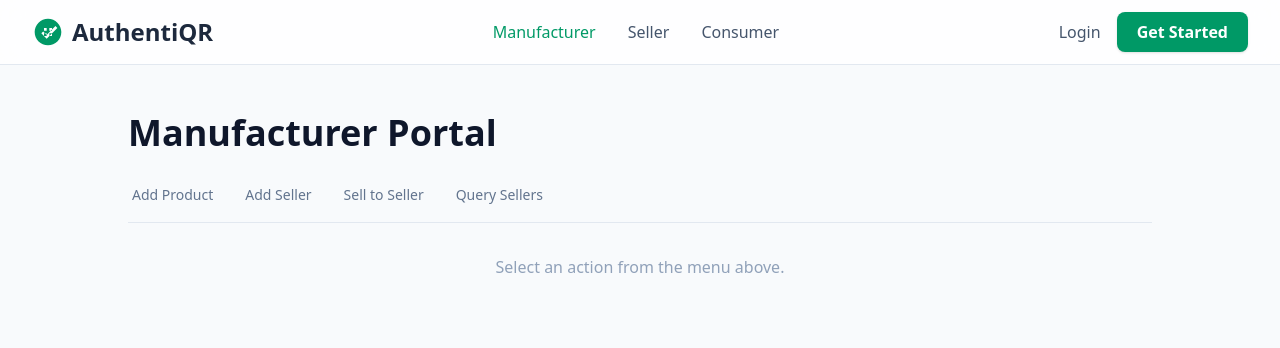
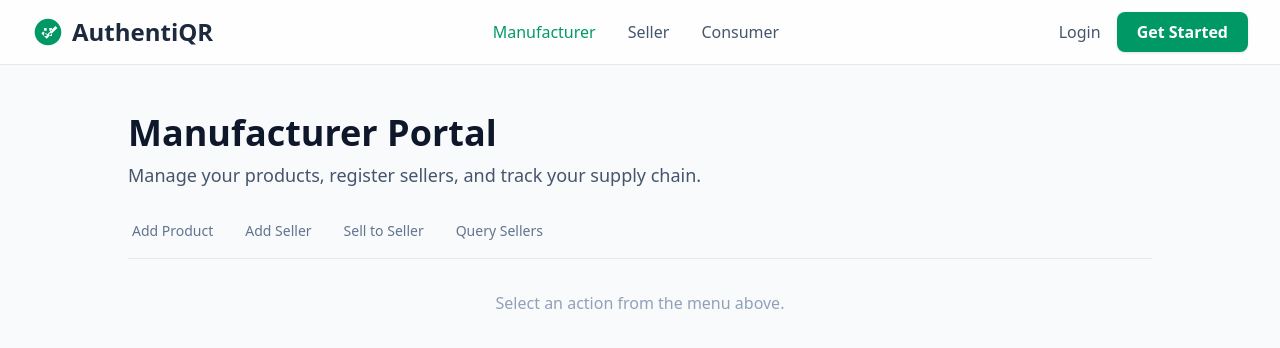
Before and after one commit to avanishshaw/Product-Identification, a React (Vite) app in the folder frontend/: page /manufacturer in a window 1280 px wide. Shown: the top 348 px of the page. Built offline with nearby package versions, Linux system fonts and the light colour scheme.

Commit message:
Manufacturer layout update

```diff
--- a/frontend/src/layouts/ManufacturerLayout.jsx
+++ b/frontend/src/layouts/ManufacturerLayout.jsx
@@ -8,7 +8,11 @@ const ManufacturerLayout = () => {
         { to: 'sell-product', label: 'Sell to Seller' },
         { to: 'query-seller', label: 'Query Sellers' },
     ];
-    return <RoleLayout title="Manufacturer Portal" navLinks={links} />;
+    return <RoleLayout
+        title="Manufacturer Portal"
+        description="Manage your products, register sellers, and track your supply chain."
+        navLinks={links}
+    />;
 };
 
 export default ManufacturerLayout;
```
